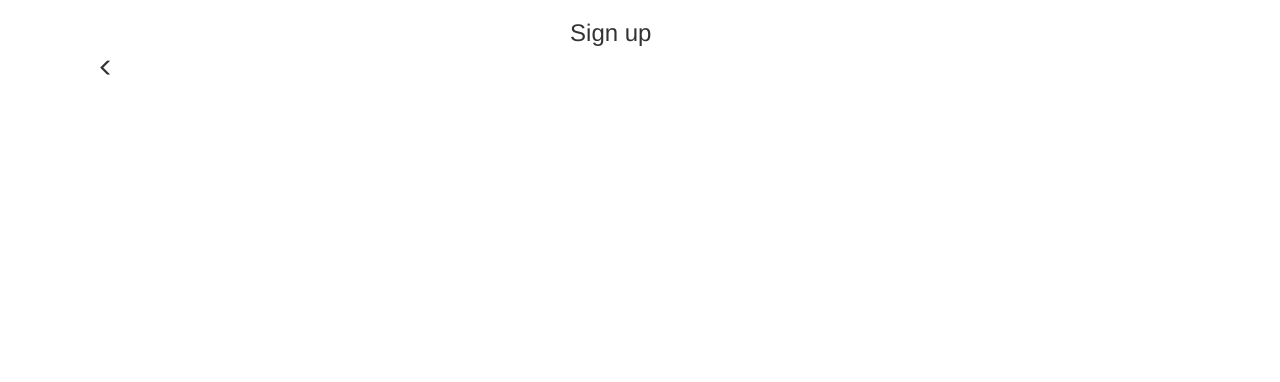
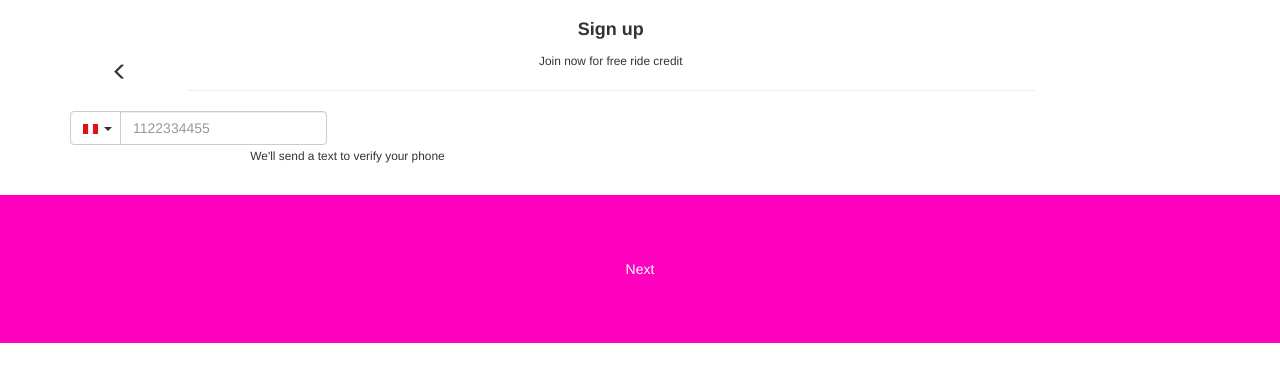
Before and after one commit to la-true/bien-espesa-eres, a plain HTML site: page pais.html in a window 1280 px wide. Drawn offline with Linux system fonts and the light colour scheme.

Commit message:
avance de nuevo html

```diff
--- a/css/pais.css
+++ b/css/pais.css
@@ -1,5 +1,7 @@
 header h3{
     display: inline-block;
+    font-size: 18px;
+    font-weight: bold;
 }
 .icono{
     padding-top: 5%;
@@ -8,6 +10,26 @@ header h3{
 }
 header i{
     font-size: 120%;
-    line-height: 2;
-
+    left:14px;
 }
+.glyphicon {
+    top:5px;
+}
+.peru {
+    display: inline-block;
+    padding-right: 10px;
+}
+.input-group-btn{
+    width: 50px;
+}
+.btn .caret {
+    margin-left: -8px;
+}
+.btn-next {
+    background:#ff00bf;
+    width: 100%;
+    border: none;
+    color: #fff;
+    padding: 5% 0;
+    margin-top: 30px;
+}
--- /dev/null
+++ b/css/paises.css
@@ -0,0 +1,3 @@
+.seleccion{
+    background-color:#efeff4;
+}
--- a/pais.html
+++ b/pais.html
@@ -16,8 +16,25 @@
                 <i class="glyphicon glyphicon-menu-left"></i>
             </div>
             <div class="col-xs-9 text-center">
-                <h3>Sign up</h3>
+                <h3>Sign up</h3><br>
+                <small>Join now for free ride credit</small>
+                <hr>
             </div>
         </div>
     </div>
+    <div class="container">
+        <div class="row">
+            <div class="col-lg-6">
+            <div class="input-group">
+              <div class="input-group-btn">
+                <button type="button" class="btn btn-default dropdown-toggle" data-toggle="dropdown" aria-haspopup="true" aria-expanded="false"><img class="img-responsive peru" src="image/peru.png" alt=""> <span class="caret"></span></button>
+              </div><!-- /btn-group -->
+              <input type="text" class="form-control" aria-label="..." placeholder="1122334455">
+            </div><!-- /input-group -->
+                <div class="text-center"><small>We'll send a text to verify your phone</small></div>
+            </div><!-- /.col-lg-6 -->
+    </div>
+    </div>
+    <button class="btn-next">Next</button>
 </header>
+</body>
```
Also changed, not shown: paises.html (added, +49 -0 lines), image/peru.png (added).
